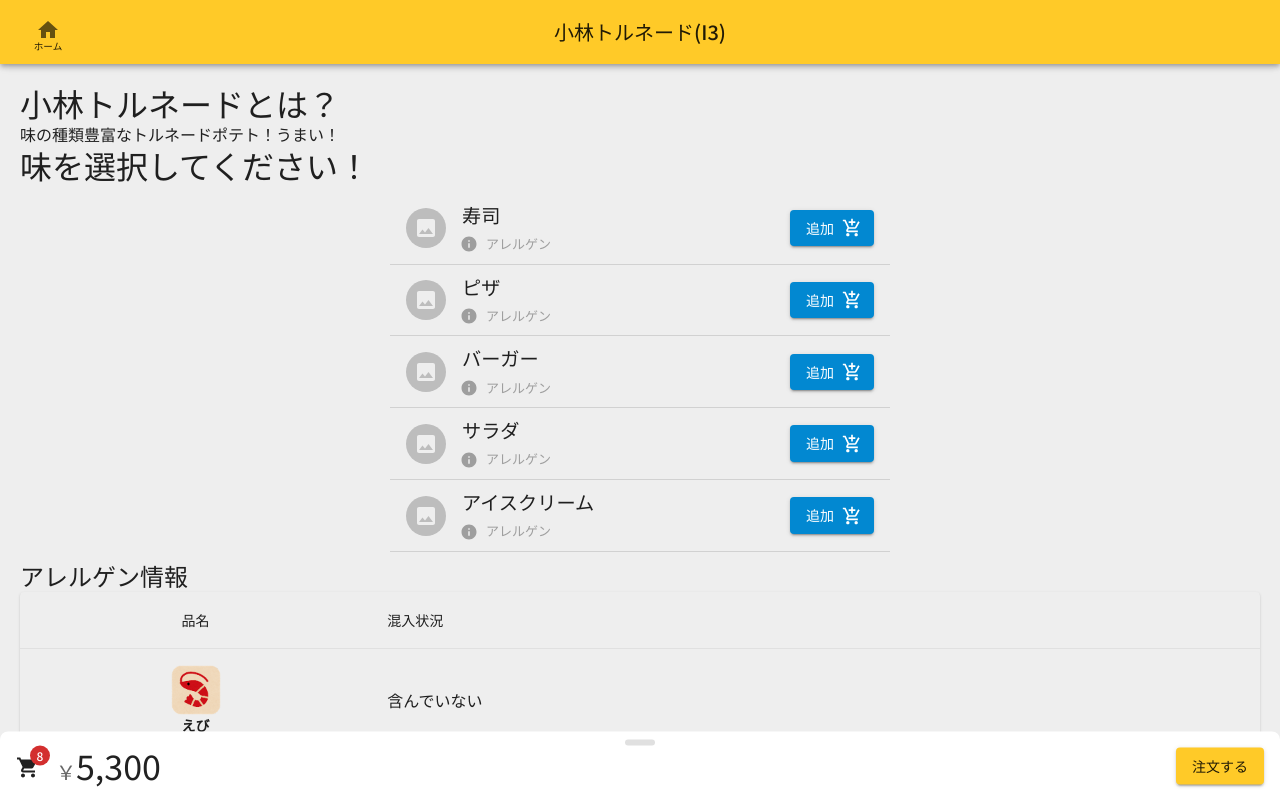
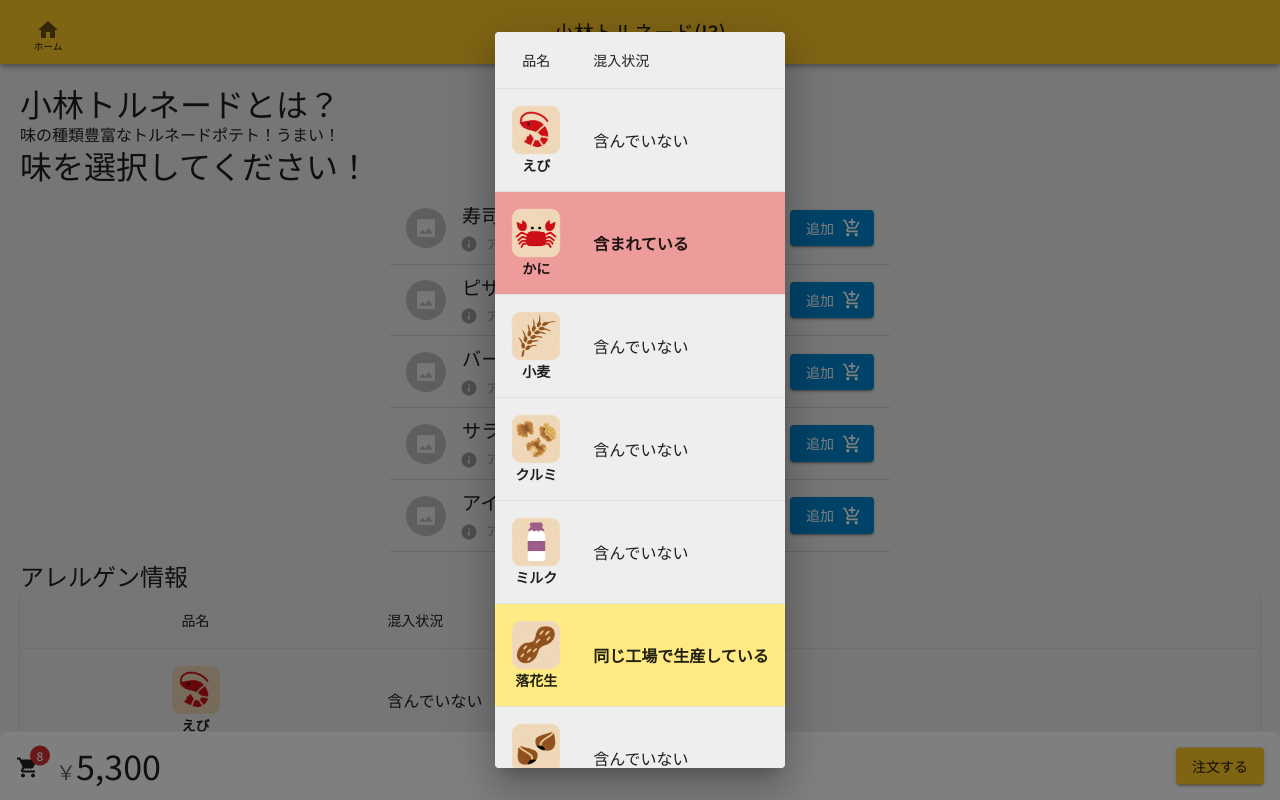
Before and after one commit to dokimiki/scfes23-foodorder, a Next.js app: page /I3/order/menus in a window 1280 px wide. Shown: the top 800 px of the page. Built offline with nearby package versions, Linux system fonts and the light colour scheme.

Commit message:
create dialog

```diff
--- /dev/null
+++ b/src/app/[shop_id]/order/menus/AllergenDialogContent.tsx
@@ -0,0 +1,36 @@
+import * as React from "react";
+import Box from "@mui/material/Box";
+import Button from "@mui/material/Button";
+import Typography from "@mui/material/Typography";
+import Modal from "@mui/material/Modal";
+import InfoIcon from "@mui/icons-material/Info";
+import AllAllergen from "./AllAllergen";
+
+const style = {
+    position: "absolute" as "absolute",
+    top: "50%",
+    left: "50%",
+    transform: "translate(-50%, -50%)",
+    width: 300,
+    bgcolor: "background.paper",
+    border: "2px solid #000",
+    boxShadow: 24,
+    p: 4,
+};
+
+export default function AllergenDialogContent() {
+    return (
+        <AllAllergen
+            allergens={{
+                ebi: "NotContains",
+                kani: "Contains",
+                komugi: "NotContains",
+                kurumi: "NotContains",
+                milk: "NotContains",
+                peanut: "Contamination",
+                soba: "NotContains",
+                tamago: "NotContains",
+            }}
+        />
+    );
+}
--- a/src/app/[shop_id]/order/menus/page.tsx
+++ b/src/app/[shop_id]/order/menus/page.tsx
@@ -17,6 +17,8 @@ import ListItem from "@mui/material/ListItem";
 import ListItemText from "@mui/material/ListItemText";
 import ListItemAvatar from "@mui/material/ListItemAvatar";
 import Head from "next/head";
+import { Dialog } from "@mui/material";
+import AllergenDialogContent from "./AllergenDialogContent";
 
 const drawerBleeding = 68.5;
 
@@ -154,6 +156,10 @@ export default function Menus() {
                 }
             />
 
+            <Dialog open={true}>
+                <AllergenDialogContent />
+            </Dialog>
+
             <SwipeableDrawer
                 anchor="bottom"
                 open={open}
```
Also changed, not shown: src/app/[shop_id]/order/menus/AllergenModal.tsx (deleted, +0 -44 lines).
